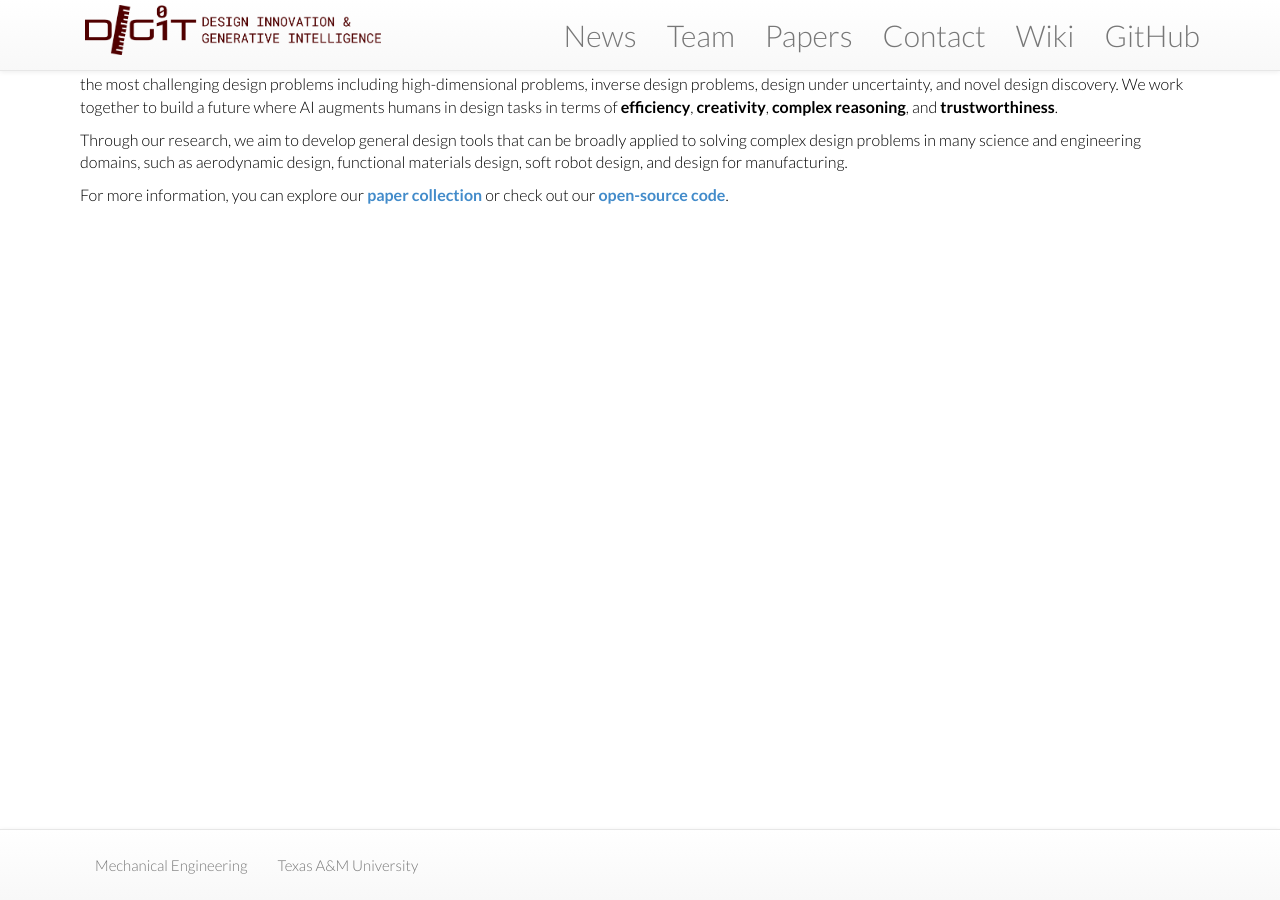
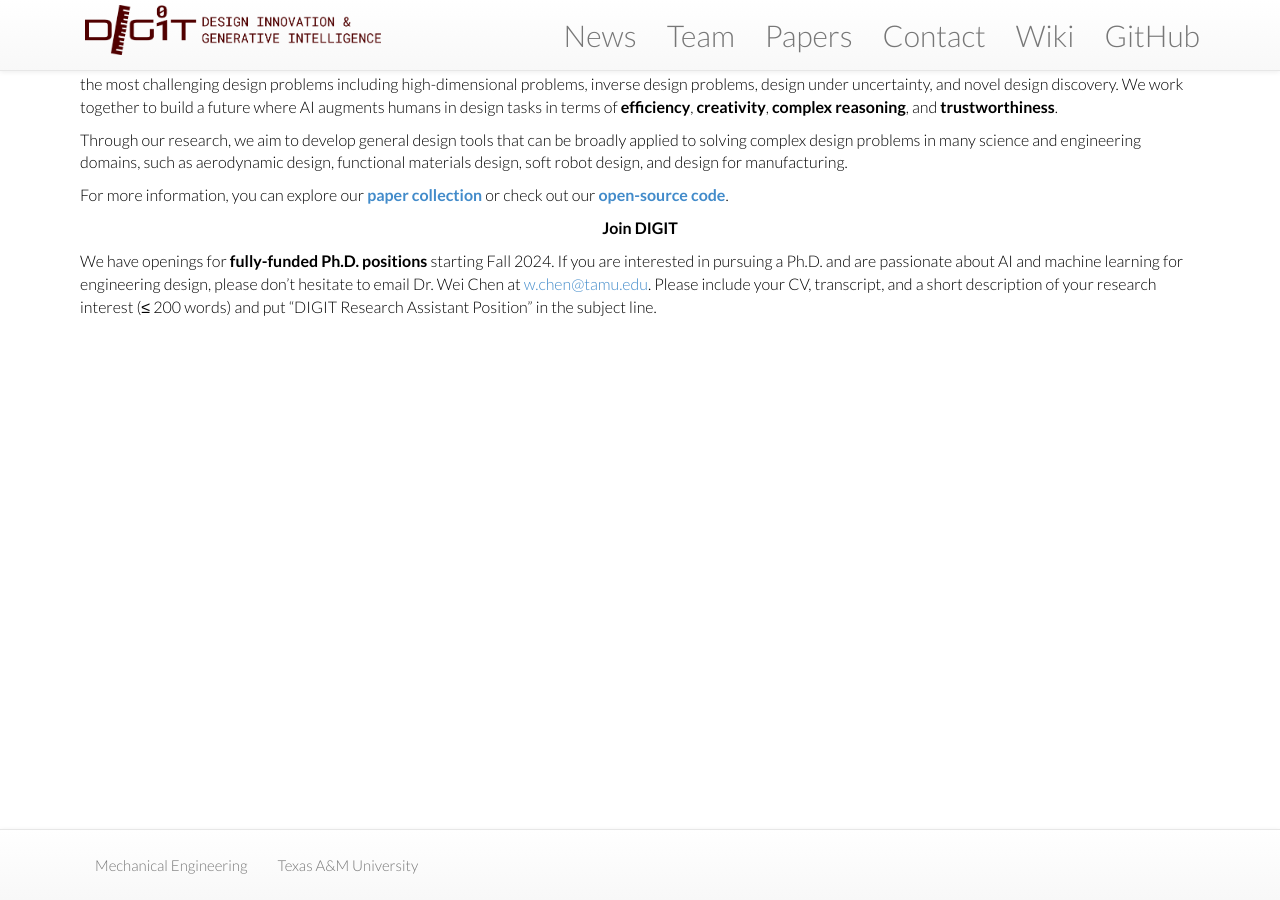
Before and after one commit to jihao2021/trojanbears, a Jekyll site: the page built from misc/_posts/2023-08-15-home.md, in a window 1280 px wide. Built offline with Jekyll 4.4.1, drawn with Linux system fonts in a browser that asks for light colours; nearby versions of some CDN libraries.

Commit message:
add RA posting

```diff
--- a/misc/_posts/2023-08-15-home.md
+++ b/misc/_posts/2023-08-15-home.md
@@ -10,3 +10,7 @@ In the Design Innovation & Generative InTelligence (DIGIT) Lab, we study and cre
 Through our research, we aim to develop general design tools that can be broadly applied to solving complex design problems in many science and engineering domains, such as aerodynamic design, functional materials design, soft robot design, and design for manufacturing.
 
 For more information, you can explore our [**paper collection**](/papers/) or check out our [**open-source code**](https://www.github.com/DIGITLab23).
+
+**<center>Join DIGIT</center>**
+
+We have openings for **fully-funded Ph.D. positions** starting Fall 2024. If you are interested in pursuing a Ph.D. and are passionate about AI and machine learning for engineering design, please don't hesitate to email Dr. Wei Chen at [w.chen@tamu.edu](mailto:w.chen@tamu.edu). Please include your CV, transcript, and a short description of your research interest (≤ 200 words) and put "DIGIT Research Assistant Position" in the subject line.
```
Also changed, not shown: README.md.
